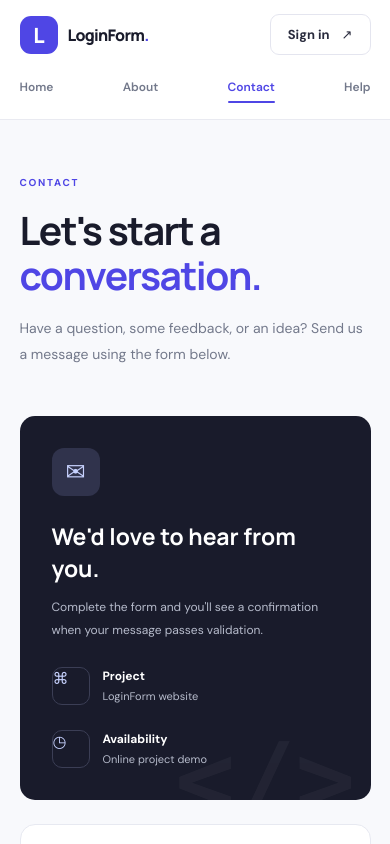
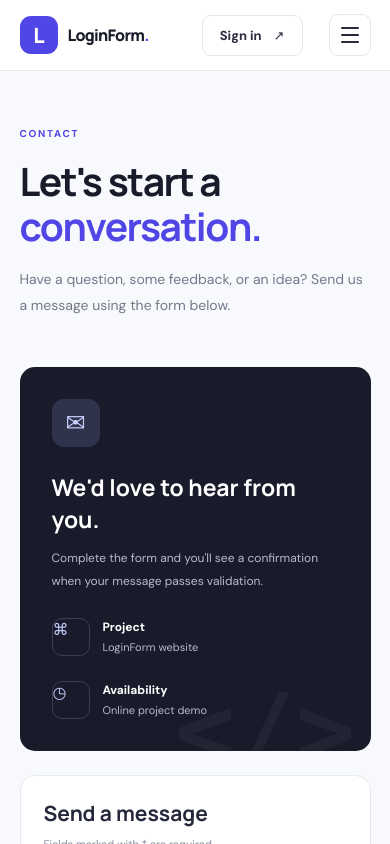
Before and after one commit to Allide28072/LoginForm, a React (Vite) app: page /contact in a window 390 px wide. Shown: the top 844 px of the page. Built offline with nearby package versions, Linux system fonts and the light colour scheme.

Commit message:
feat: add collapsible mobile navigation menu

```diff
--- a/src/App.css
+++ b/src/App.css
@@ -156,6 +156,46 @@ p {
   color: #4f46e5;
 }
 
+.nav-toggle {
+  display: none;
+  flex-direction: column;
+  align-items: center;
+  justify-content: center;
+  gap: 5px;
+  width: 42px;
+  height: 42px;
+  padding: 0;
+  border: 1px solid #e4e5ef;
+  border-radius: 9px;
+  background: #ffffff;
+  transition: border-color 0.2s;
+}
+
+.nav-toggle:hover {
+  border-color: #c7d2fe;
+}
+
+.nav-toggle-bar {
+  display: block;
+  width: 18px;
+  height: 2px;
+  border-radius: 3px;
+  background: #292b3d;
+  transition: transform 0.2s, opacity 0.2s;
+}
+
+.nav-toggle[aria-expanded="true"] .nav-toggle-bar:nth-child(1) {
+  transform: translateY(7px) rotate(45deg);
+}
+
+.nav-toggle[aria-expanded="true"] .nav-toggle-bar:nth-child(2) {
+  opacity: 0;
+}
+
+.nav-toggle[aria-expanded="true"] .nav-toggle-bar:nth-child(3) {
+  transform: translateY(-7px) rotate(-45deg);
+}
+
 /* =========================
    SHARED BUTTONS
 ========================= */
@@ -1396,26 +1436,45 @@ p {
 
   .brand {
     font-size: 16px;
+    order: 1;
   }
 
   .nav-login {
+    order: 2;
     margin-left: auto;
   }
 
+  .nav-toggle {
+    display: flex;
+    order: 3;
+    margin-left: 12px;
+  }
+
   .nav-links {
-    order: 3;
+    order: 4;
+    display: none;
     width: 100%;
-    justify-content: space-between;
-    gap: 10px;
+    flex-direction: column;
+    align-items: stretch;
+    gap: 2px;
+    padding-top: 10px;
+    border-top: 1px solid #e9eaf1;
+  }
+
+  .nav-links.open {
+    display: flex;
   }
 
   .nav-link {
-    padding: 10px 0;
-    font-size: 12px;
+    padding: 12px 4px;
+    font-size: 13px;
   }
 
   .nav-link.active::after {
-    bottom: 2px;
+    right: auto;
+    bottom: 8px;
+    left: 4px;
+    width: 22px;
   }
 
   .hero {
--- a/src/components/Navbar.jsx
+++ b/src/components/Navbar.jsx
@@ -1,3 +1,4 @@
+import { useEffect, useState } from "react";
 import { NavLink, Link } from "react-router-dom";
 
 const links = [
@@ -8,20 +9,54 @@ const links = [
 ];
 
 export default function Navbar() {
+  const [menuOpen, setMenuOpen] = useState(false);
+
+  function closeMenu() {
+    setMenuOpen(false);
+  }
+
+  useEffect(() => {
+    if (!menuOpen) return undefined;
+
+    function handleKeyDown(event) {
+      if (event.key === "Escape") setMenuOpen(false);
+    }
+
+    window.addEventListener("keydown", handleKeyDown);
+    return () => window.removeEventListener("keydown", handleKeyDown);
+  }, [menuOpen]);
+
   return (
     <header className="navbar">
       <div className="nav-inner">
-        <Link to="/" className="brand">
+        <Link to="/" className="brand" onClick={closeMenu}>
           <span className="brand-icon">L</span>
           <span>LoginForm<span className="brand-dot">.</span></span>
         </Link>
 
-        <nav className="nav-links">
+        <button
+          type="button"
+          className="nav-toggle"
+          aria-expanded={menuOpen}
+          aria-controls="primary-navigation"
+          aria-label={menuOpen ? "Close menu" : "Open menu"}
+          onClick={() => setMenuOpen((previous) => !previous)}
+        >
+          <span className="nav-toggle-bar" />
+          <span className="nav-toggle-bar" />
+          <span className="nav-toggle-bar" />
+        </button>
+
+        <nav
+          id="primary-navigation"
+          className={`nav-links ${menuOpen ? "open" : ""}`}
+        >
           {links.map((link) => (
             <NavLink
               key={link.path}
               to={link.path}
               end={link.path === "/"}
+              onClick={closeMenu}
               className={({ isActive }) =>
                 isActive ? "nav-link active" : "nav-link"
               }
@@ -31,7 +66,7 @@ export default function Navbar() {
           ))}
         </nav>
 
-        <Link to="/login" className="nav-login">
+        <Link to="/login" className="nav-login" onClick={closeMenu}>
           Sign in <span>↗</span>
         </Link>
       </div>
```
